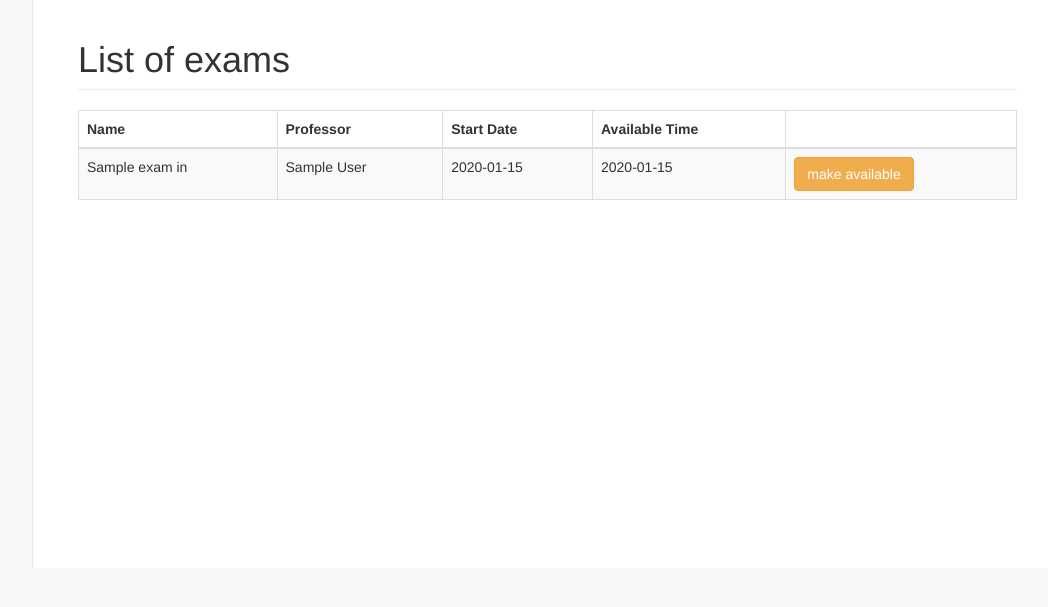
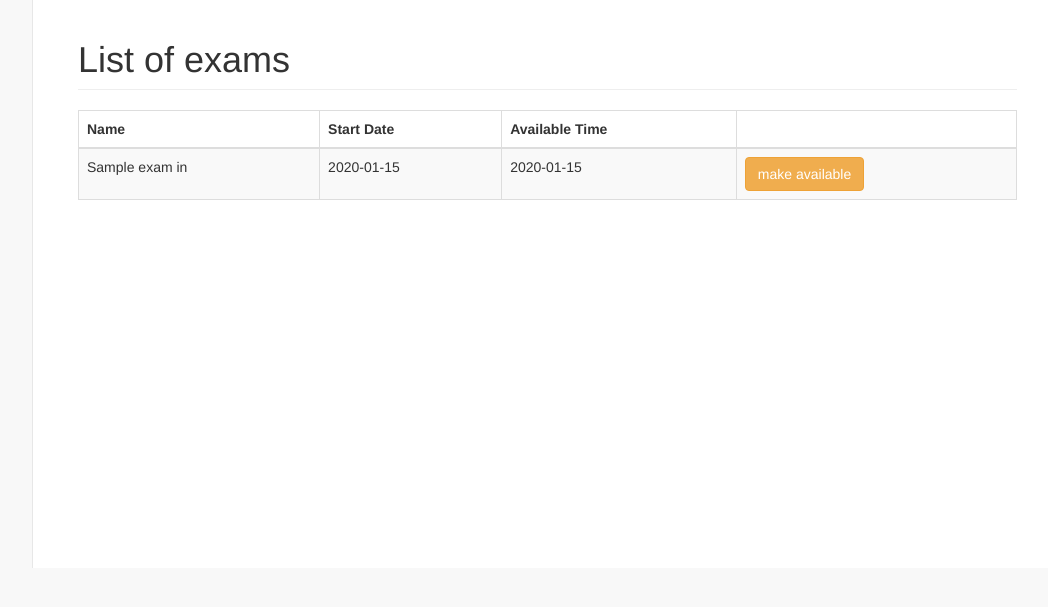
Before and after one commit to Fr4nk94/Unitest, a Java web app: template UniTest/WebContent/WEB-INF/views/dennisList.jsp in a window 1280 px wide. Shown: the part 51-658 px from the top of the page, without its empty margins (218-1266 px from the left). Run offline with Spring Boot 4, a stand-in JSP engine, Linux system fonts and the light colour scheme; the template is opened without the code that fills it: most values are stand-ins (such as "Sample title", 1, 10 or a date in 2020); data that the repository does not hold is empty; the project's own start-up code is not run, and a stand-in starts its controllers and pages; some of the project's set-up classes (security, data sources, template engines, error pages and the like) are left out, and stand-ins take their place.

Commit message:
Deleted professor name from the exam created list

```diff
--- a/UniTest/WebContent/WEB-INF/views/dennisList.jsp
+++ b/UniTest/WebContent/WEB-INF/views/dennisList.jsp
@@ -120,7 +120,6 @@
 							<thead>
 								<tr>
 									<th>Name</th>
-									<th>Professor</th>
 									<th>Start Date</th>
 									<th>Available Time</th>
 									<th></th>
@@ -130,7 +129,6 @@
 								<c:forEach var="exam" items="${examInList}">
 									<tr examID="${ exam.examID }" class="odd gradeX">
 										<td>${ exam.name }</td>
-										<td>${ exam.user.fullName }</td>
 										<td>${ exam.creation_date }</td>
 										<td class="center">${ exam.timeAvailable }</td>
 										<td id="putButton" class="center">
```
